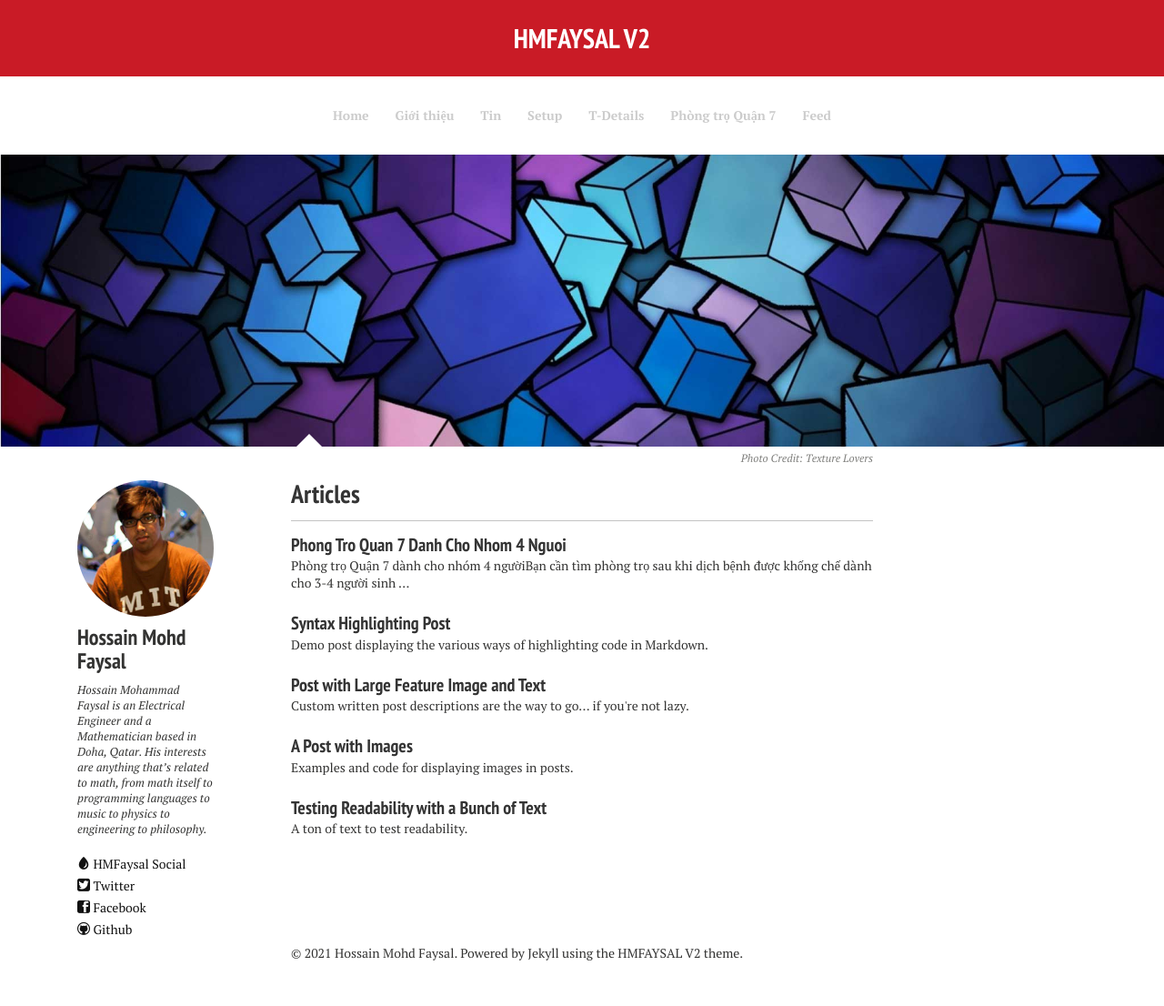
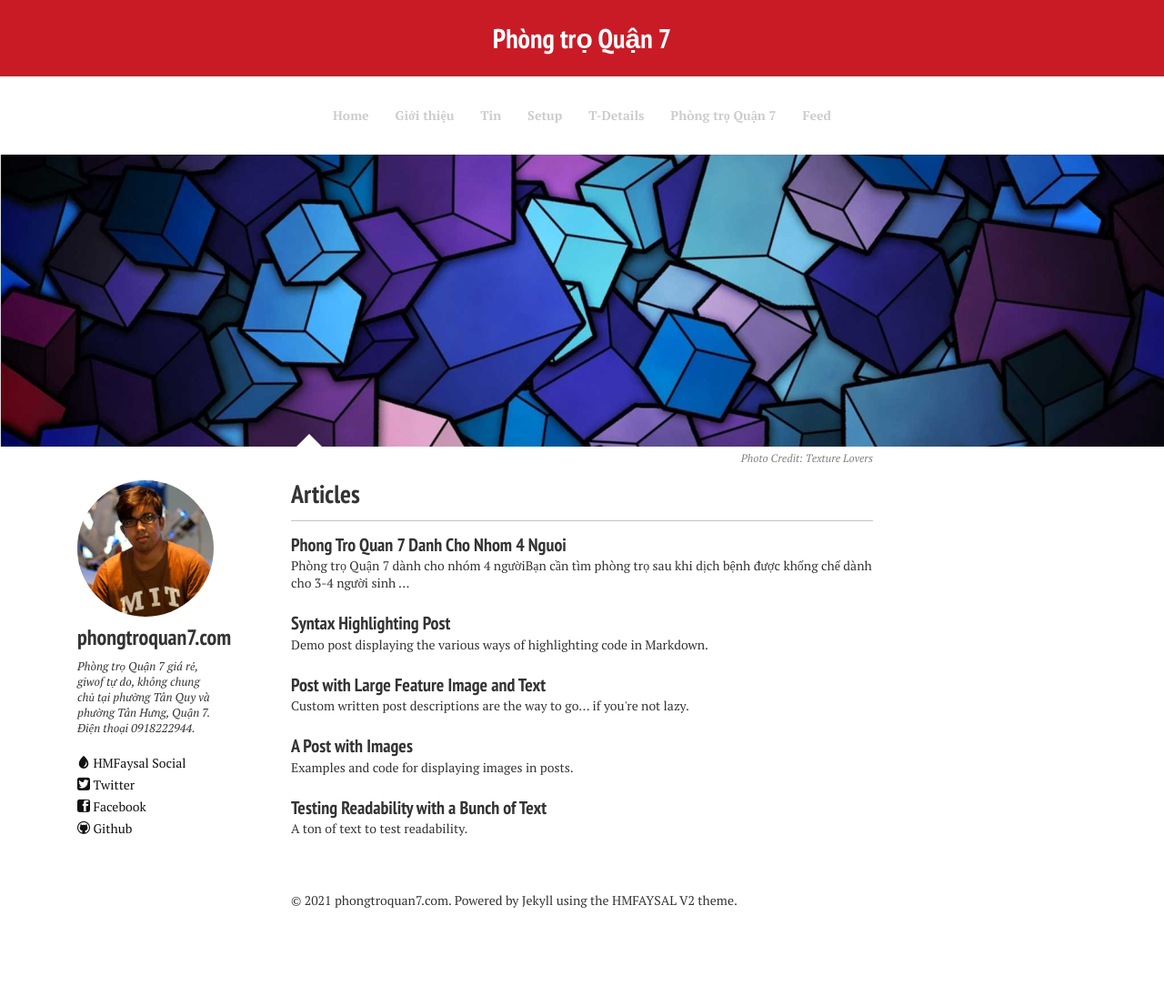
Before and after one commit to raovatuk/raovatuk.github.io, a Jekyll site: the page built from index.md, in a window 1280 px wide. Shown: the whole page at 91% size. Built offline with Jekyll 4.4.1, drawn with Linux system fonts in a browser that asks for light colours; nearby versions of some CDN libraries; after the commit the page ends 1048 px from its top, so only the background shows below that.

Commit message:
Update _config.yml

```diff
--- a/_config.yml
+++ b/_config.yml
@@ -1,25 +1,25 @@
-title:            HMFAYSAL V2
-tagline:          Life without Pants!
-description:      An awesome Jekyll theme by Engineer Hossain Mohd Faysal featuring a slide out drawer navigation for mobile browsers.
+title:            Phòng trọ Quận 7
+tagline:          Phòng trọ quận 7
+description:      Cho thuê phòng trọ giá rẻ Quận 7 có 2 phòng ngủ.
 # Your site's domain goes here. Leave localhost server or blank when working locally.
 url:              https://raovatuk.github.io/raovat
 
 # Owner/author information
 owner:
-  name:           Hossain Mohd Faysal
+  name:           phongtroquan7.com
   avatar:         bio-photo.jpg
-  bio:            "Hossain Mohammad Faysal is an Electrical Engineer and a Mathematician based in Doha, Qatar. His interests are anything that’s related to math, from math itself to programming languages to music to physics to engineering to philosophy."
-  email:          hmfaysal@gmail.com
+  bio:            "Phòng trọ Quận 7 giá rẻ, giwof tự do, không chung chủ tại phường Tân Quy và phường Tân Hưng, Quận 7. Điện thoại 0918222944."
+  email:          phtroq7@gmail.com
   # Social networking links are used in author-bio sidebar. Update and remove as you like.
-  # To register at HMFAYSAL SOCIAL, visit http://social.hmfaysal.tk
-  twitter:        hmfaysal
-  facebook:       hmfaysal
-  github:         hmfaysal
+  # To register, visit http://phongtroquan7.com
+  twitter:        phongthuequan7
+  facebook:       phongthuequan7
+  github:         phongthuequan7
   linkedin:
   instagram:
   lastfm:
   tumblr:
-  hmfaysalsocial: hmfaysal
+  hmfaysalsocial: phongthuequan7
   # For Google Authorship https://plus.google.com/authorship
   google_plus:
 
```
